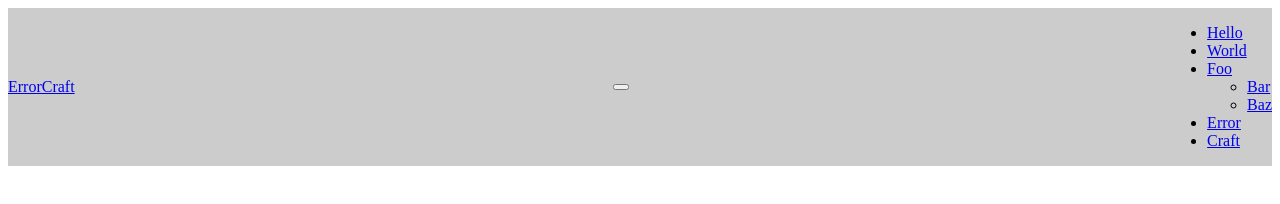
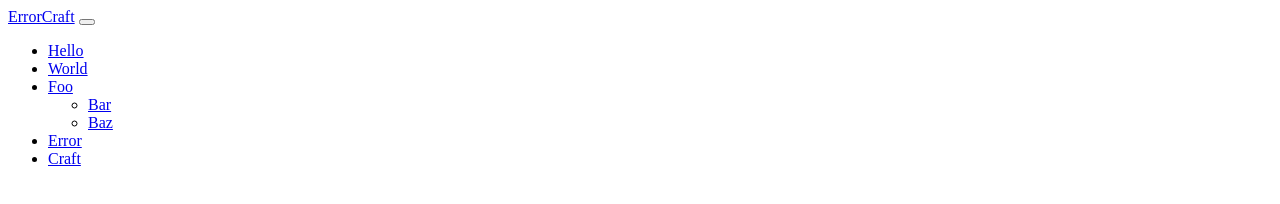
Before and after one commit to ErrorCraft/errorcraft.github.io, a plain HTML site: page page2.html in a window 1280 px wide. Drawn offline with Linux system fonts and the light colour scheme.

Commit message:
Remove nav from css for link testing

```diff
--- a/shared/css/navigation-bar.css
+++ b/shared/css/navigation-bar.css
@@ -1,10 +1,4 @@
-nav {
-	display: flex;
-	justify-content: space-between;
-	align-items: center;
-	background: #CCCCCC;
-	color: #000000;
-}
+
 
 @media (max-width: 600px) {
 	nav {
```
